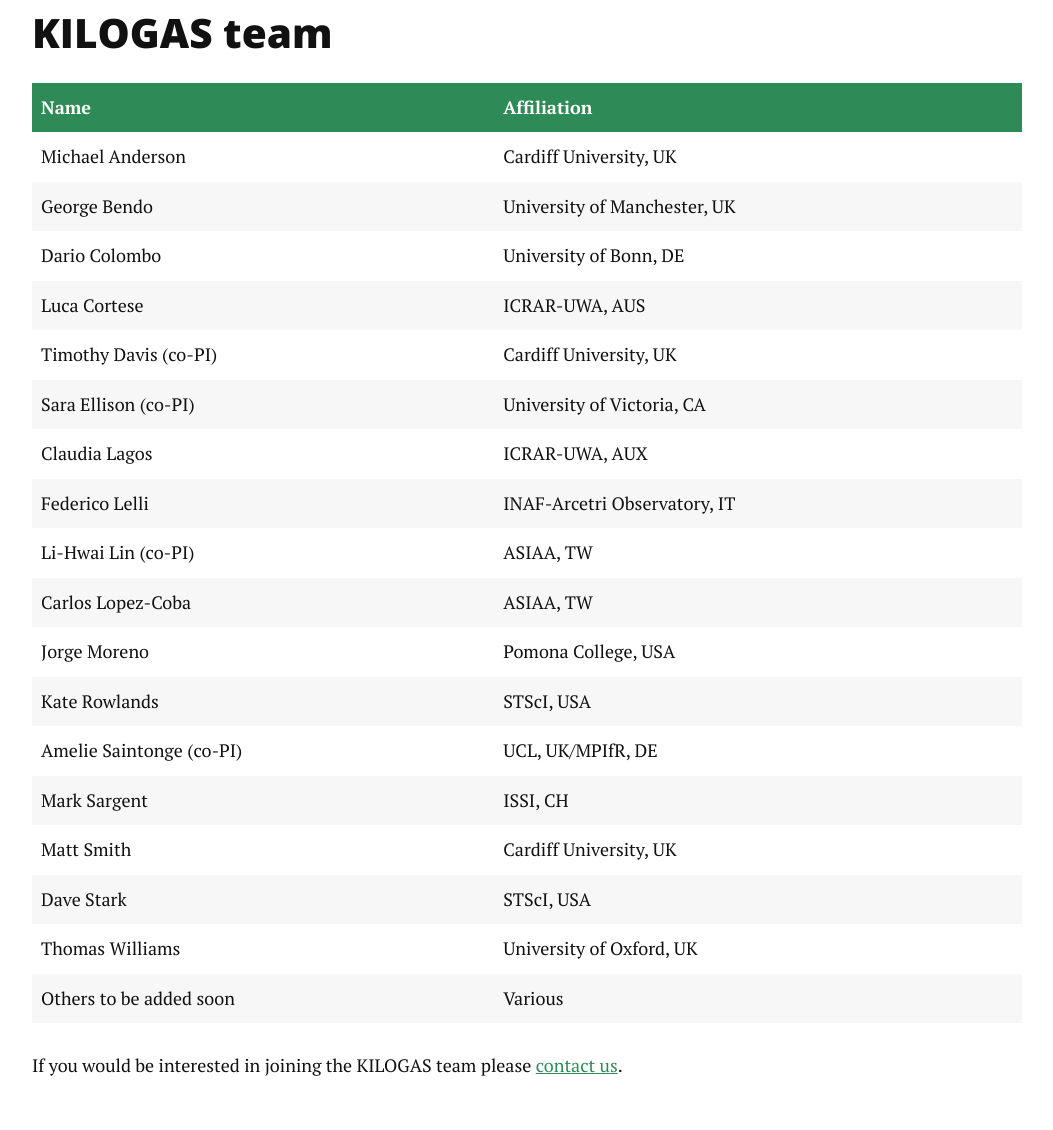
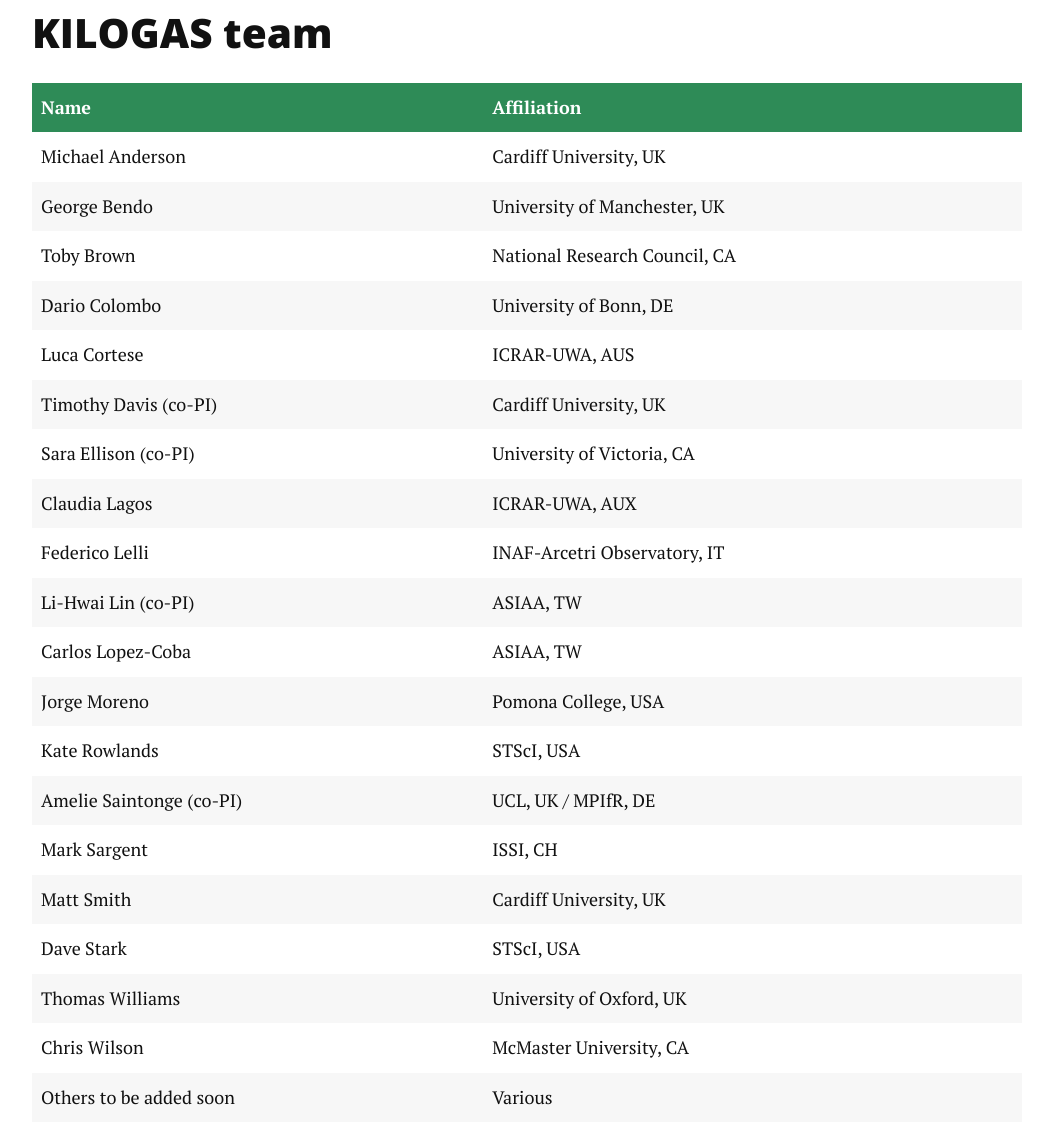
Before and after one commit to TimothyADavis/kilogas, a Jekyll site: the page built from team.md, in a window 1280 px wide and 1400 px high. Shown: the part 270-1400 px from the top of the window, without its empty margins (113-1166 px from the left). Built offline with Jekyll 4.4.1, drawn with Linux system fonts in a browser that asks for light colours; nearby versions of some CDN libraries.

Commit message:
Update team.md

```diff
--- a/team.md
+++ b/team.md
@@ -5,26 +5,28 @@
 
 ## KILOGAS team
 
-| Name      				| Affiliation                  |
-| ----------- 				| ----------- 				   |
+| Name      				| Affiliation                   |
+| ----------- 				| ----------- 				    |
 | Michael Anderson 			| Cardiff University, UK		|
 | George Bendo				| University of Manchester, UK	|
+| Toby Brown				| National Research Council, CA |
 | Dario Colombo				| University of Bonn, DE 		|
 | Luca Cortese				| ICRAR-UWA, AUS				|
-| Timothy Davis (co-PI) 	| Cardiff University, UK       |
-| Sara Ellison  (co-PI)    	| University of Victoria, CA   |
+| Timothy Davis (co-PI) 	| Cardiff University, UK        |
+| Sara Ellison  (co-PI)    	| University of Victoria, CA    |
 | Claudia Lagos				| ICRAR-UWA, AUX				|
 | Federico Lelli 			| INAF-Arcetri Observatory, IT 	|
-| Li-Hwai Lin   (co-PI)  	| ASIAA, TW				       |
+| Li-Hwai Lin   (co-PI)  	| ASIAA, TW				        |
 | Carlos Lopez-Coba			| ASIAA, TW						|
 | Jorge Moreno				| Pomona College, USA			|
 | Kate Rowlands				| STScI, USA					|
-| Amelie Saintonge  (co-PI) | UCL, UK/MPIfR, DE       	   |
+| Amelie Saintonge  (co-PI) | UCL, UK / MPIfR, DE       	|
 | Mark Sargent				| ISSI, CH						|
 | Matt Smith				| Cardiff University, UK		|
 | Dave Stark				| STScI, USA					|
 | Thomas Williams			| University of Oxford, UK		|
-| Others to be added soon   | Various			       	   |
+| Chris Wilson				| McMaster University, CA 		|
+| Others to be added soon   | Various			       	    |
 
 
 
```
